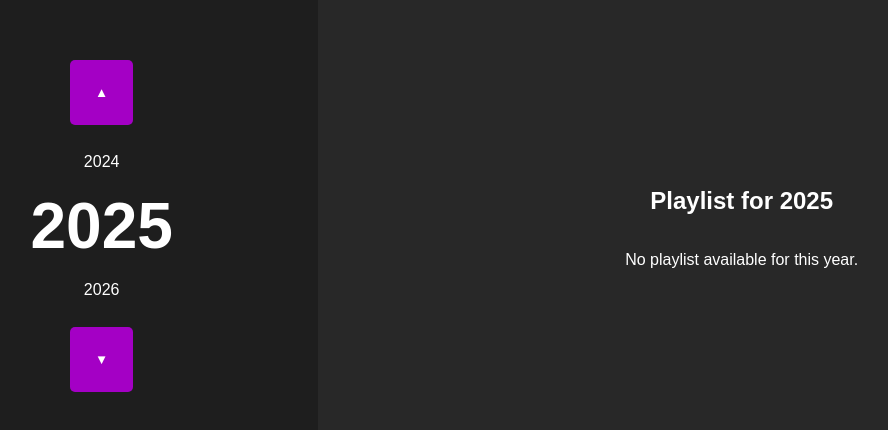
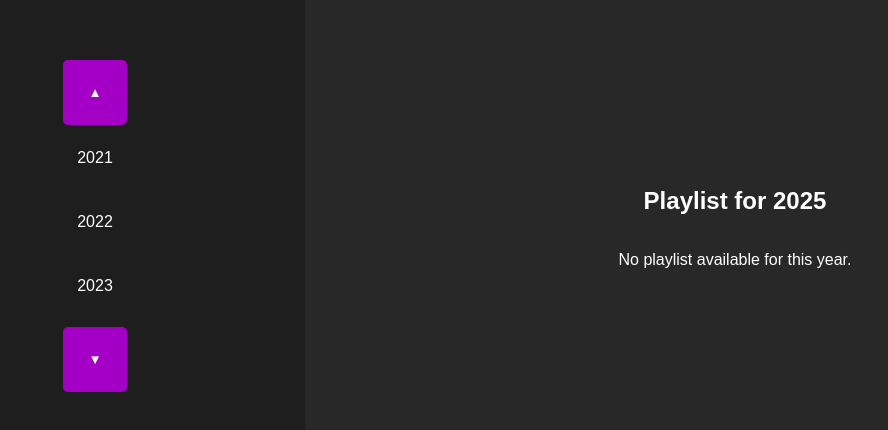
Before and after one commit to theKunte/spotify-favorites, a React (Create React App) app: page / in a window 1280 px wide. Shown: the part 174-604 px from the top of the page, without its empty margins (115-1003 px from the left). Built offline with nearby package versions, Linux system fonts and the light colour scheme.

Commit message:
only display years with playlist

```diff
--- a/src/App.css
+++ b/src/App.css
@@ -8,7 +8,7 @@ body {
 
 .app-container {
   display: flex;
-  flex-direction: row; /* Changed to row for side-by-side columns */
+  flex-direction: row;
   height: 100vh;
 }
 
@@ -19,7 +19,7 @@ body {
   align-items: center;
   justify-content: center;
   background-color: #1e1e1e;
-  padding: 10px;
+  padding: 5px;
 }
 
 .right-column {
@@ -29,7 +29,7 @@ body {
   align-items: center;
   justify-content: center;
   background-color: #282828;
-  padding: 10px;
+  padding: 20px;
 }
 
 button {
@@ -61,7 +61,6 @@ button:hover {
   flex-direction: column;
   align-items: center;
   overflow: hidden;
-  /* overflow-y: auto; */
   height: 200px;
   width: 200px;
 }
--- a/src/App.js
+++ b/src/App.js
@@ -7,25 +7,23 @@ const App = () => {
   const playlists = {
     2025: "",
     2024: "https://open.spotify.com/embed/playlist/2PqZ6i0tCTtyCcX8JHpAds?si=CvqF1HlRR-qzYC60Hr7yCg&pi=moggBQWiSYWfs",
-    2023: "https://open.spotify.com/embed/playlist/1TZVeN4UXjp3YzeP2dv7Qg?si=5zD1LIIaQgOhxYr0zSYMJw&pi=QeeD67v1QSa6f ",
-    2022: "https://open.spotify.com/embed/playlist/4fawHenj9g4R7DKXTICKXZ?si=Vfm5hJuTSIiyNO8chu8bYA&pi=117Yf7AOR_eas ",
-    2021: "https://open.spotify.com/embed/playlist/7kMFVHHgWx4LdntQtdgPtw?si=fsG2vwBVSYOZS1tz_VmmgQ&pi=QC_-FTY3RACC8 ",
+    2023: "https://open.spotify.com/embed/playlist/1TZVeN4UXjp3YzeP2dv7Qg?si=5zD1LIIaQgOhxYr0zSYMJw&pi=QeeD67v1QSa6f",
+    2022: "https://open.spotify.com/embed/playlist/4fawHenj9g4R7DKXTICKXZ?si=Vfm5hJuTSIiyNO8chu8bYA&pi=117Yf7AOR_eas",
+    2021: "https://open.spotify.com/embed/playlist/7kMFVHHgWx4LdntQtdgPtw?si=fsG2vwBVSYOZS1tz_VmmgQ&pi=QC_-FTY3RACC8",
   };
 
-  const range = 3;
-
-  const generateYears = (centerYear) => {
-    const years = [];
-    for (let i = -range; i <= range; i++) {
-      years.push(centerYear + i);
-    }
-    return years;
-  };
-
-  const years = generateYears(selectedYear);
+  const yearsWithPlaylists = Object.keys(playlists)
+    .filter((year) => playlists[year]) // Only include years with non-empty playlist links
+    .map(Number); // Convert to numbers for easier comparison
 
   const scrollYears = (direction) => {
-    setSelectedYear((prev) => prev + direction);
+    const currentIndex = yearsWithPlaylists.indexOf(selectedYear);
+    if (currentIndex !== -1) {
+      const newIndex = currentIndex + direction;
+      if (newIndex >= 0 && newIndex < yearsWithPlaylists.length) {
+        setSelectedYear(yearsWithPlaylists[newIndex]);
+      }
+    }
   };
 
   useEffect(() => {
@@ -44,7 +42,7 @@ const App = () => {
         <div className="year-picker-wrapper">
           <button onClick={() => scrollYears(-1)}>▲</button>
           <div className="year-picker" ref={yearPickerRef}>
-            {years.map((year) => (
+            {yearsWithPlaylists.map((year) => (
               <div
                 key={year}
                 className={`year ${
```
